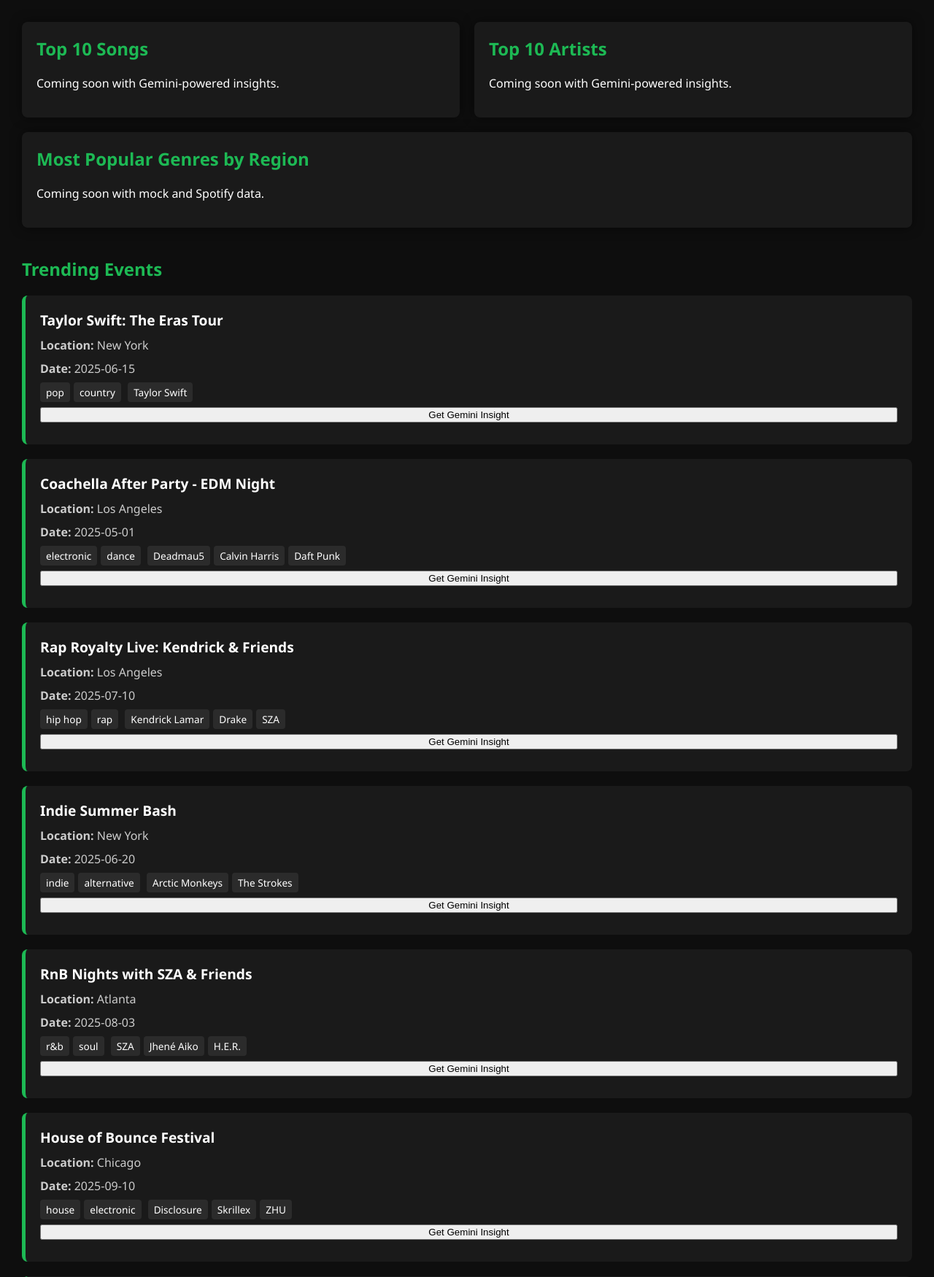
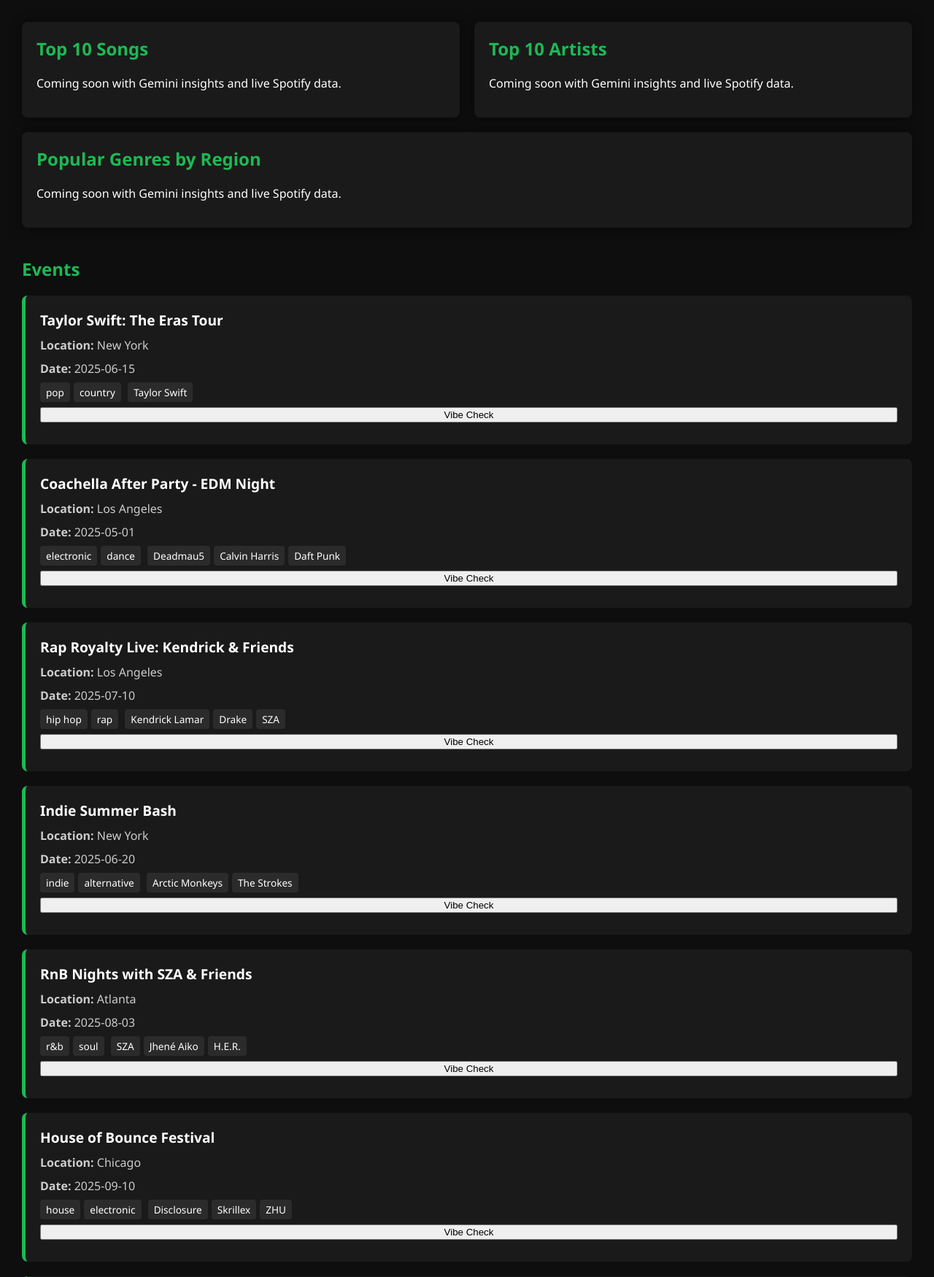
Before and after one commit to JackieSF/Listener-Insights-and-Audio-Trend-Analysis-Dashboard, a Flask app: page / in a window 1280 px wide. Shown: the part 83-1833 px from the top of the page at 73% size. Run offline with Flask 3, Linux system fonts and the light colour scheme.

Commit message:
fixed event buttons and gemini integration

```diff
--- a/ai.py
+++ b/ai.py
@@ -69,7 +69,7 @@ def generate_event_insight(event):
     - Who would enjoy this
     - Any age suggestions or advisories
     """
-    model = genai.GenerativeModel('gemini-pro')
+    model = genai.GenerativeModel(model_name="models/gemini-1.5-pro-latest")
     response = model.generate_content(prompt)
     return response.text.strip()
 
@@ -91,3 +91,7 @@ def generate_customer_insight(customer):
     model = genai.GenerativeModel('gemini-pro')
     response = model.generate_content(prompt)
     return response.text.strip()
+
+models = genai.list_models()
+for m in models:
+    print(m.name)
--- a/app.py
+++ b/app.py
@@ -12,7 +12,7 @@ app = Flask(__name__)
 
 # Configure Gemini
 genai.configure(api_key=os.getenv("GEMINI_API_KEY"))
-model = genai.GenerativeModel("gemini-pro")
+model = genai.GenerativeModel(model_name="models/gemini-1.5-pro-latest")
 
 @app.route('/')
 def home():
--- a/static/script.js
+++ b/static/script.js
@@ -22,7 +22,7 @@ document.addEventListener("DOMContentLoaded", () => {
             ${event.genres.map(genre => `<span class="badge genre">${genre}</span>`).join('')}
             ${event.artists.map(artist => `<span class="badge artist">${artist}</span>`).join('')}
           </div>
-            <button class="insight-button" data-id="${event.id}">Get Gemini Insight</button>
+          <button class="insight-button" data-id="${event.id}">Vibe Check</button>
           <div class="insight-output" id="insight-${event.id}"></div>
         `;
 
--- /dev/null
+++ b/templates/gen.py
@@ -0,0 +1,3 @@
+models = genai.list_models()
+for m in models:
+    print(m.name)
--- a/templates/index.html
+++ b/templates/index.html
@@ -1,7 +1,8 @@
 <!DOCTYPE html>
 <html lang="en">
 <head>
-  <meta charset="UTF-8">
+  <meta charset="UTF-8" />
+  <meta name="viewport" content="width=device-width, initial-scale=1.0"/>
   <title>Vibevault Insights Dashboard</title>
   <link rel="stylesheet" href="{{ url_for('static', filename='style.css') }}">
 </head>
@@ -11,31 +12,33 @@
   </header>
 
   <main>
+    <!-- Overview Section Placeholder -->
     <section id="overview">
       <div class="block">
         <h2>Top 10 Songs</h2>
-        <p>Coming soon with Gemini-powered insights.</p>
+        <p>Coming soon with Gemini insights and live Spotify data.</p>
       </div>
       <div class="block">
         <h2>Top 10 Artists</h2>
-        <p>Coming soon with Gemini-powered insights.</p>
+        <p>Coming soon with Gemini insights and live Spotify data.</p>
       </div>
       <div class="block">
-        <h2>Most Popular Genres by Region</h2>
-        <p>Coming soon with mock and Spotify data.</p>
+        <h2>Popular Genres by Region</h2>
+        <p>Coming soon with Gemini insights and live Spotify data.</p>
       </div>
     </section>
 
+    <!-- Events Section -->
     <section id="events">
-      <h2>Trending Events</h2>
+      <h2>Events</h2>
       <div id="trending-events" class="event-list">
-        <!-- Event cards will be populated here by JS -->
+        <!-- Events dynamically inserted by script.js -->
       </div>
     </section>
   </main>
 
   <footer>
-    <p>&copy; 2025 Vibevault</p>
+    &copy; 2025 Vibevault. All rights reserved.
   </footer>
 
   <script src="{{ url_for('static', filename='script.js') }}"></script>
```
Also changed, not shown: requirements.txt (+18 -0 lines), README.md, static/style.css (line endings or trailing spaces). Lines whose indentation alone changed are shown as unchanged.
